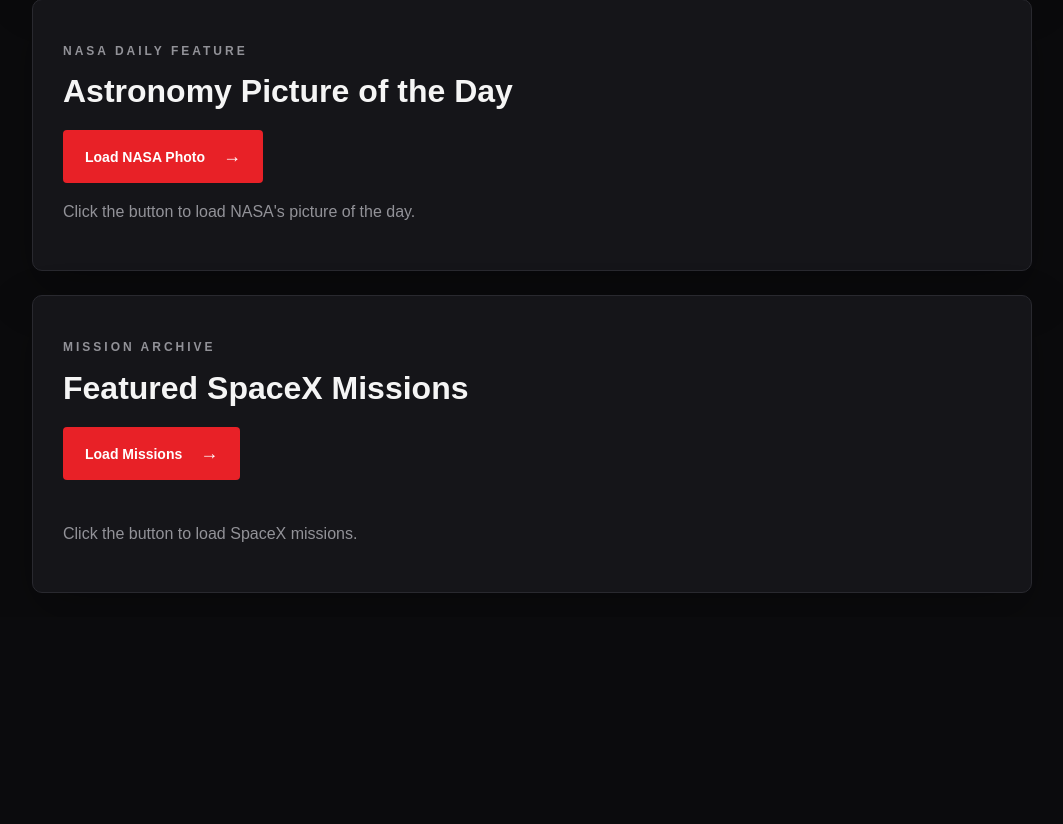
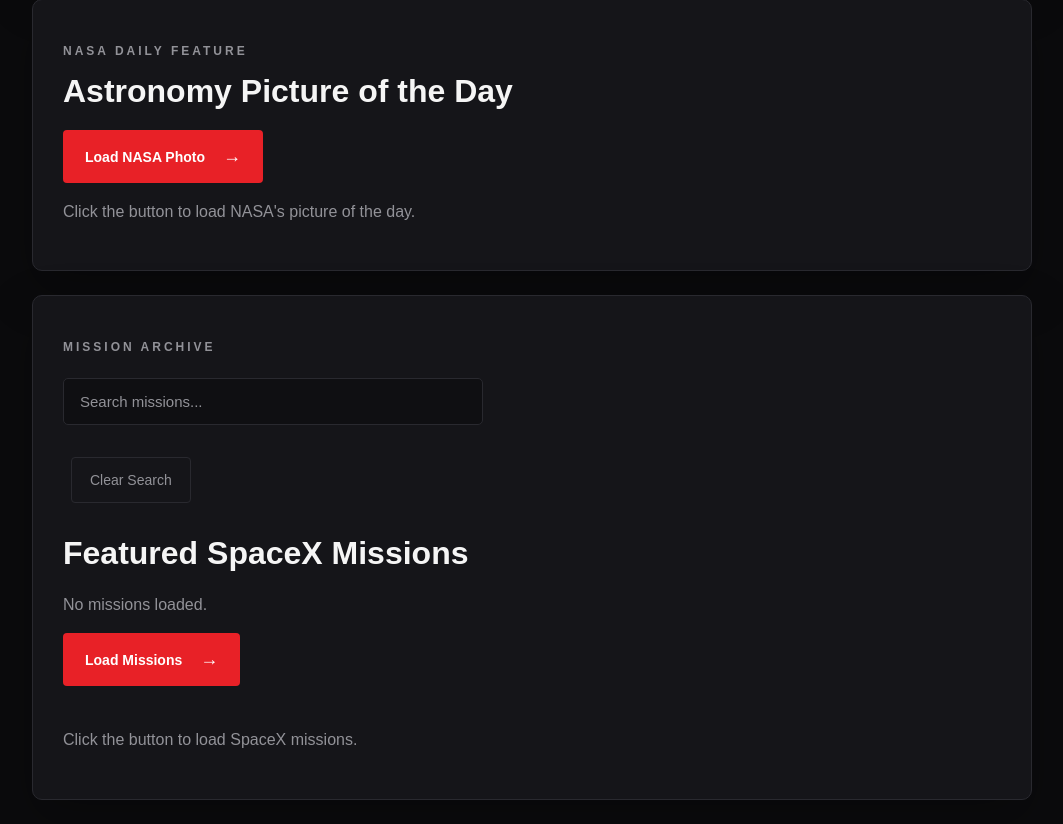
Before and after one commit to EdgarLugoTorres/mission-control-dashboard, a Flask app: page / in a window 1280 px wide. Shown: the part 864-1688 px from the top of the page, without its empty margins (108-1171 px from the left). Before the commit the page ends 1457 px from the top, so only its background shows below. Run offline with Flask 3, Linux system fonts and the light colour scheme.

Commit message:
Add mision searchh and result count

```diff
--- a/static/script.js
+++ b/static/script.js
@@ -1,3 +1,5 @@
+let allMissions = [];
+
 async function loadLaunch() {
     const launchData = document.getElementById("launch-data");
 
@@ -44,7 +46,6 @@ async function loadNasaPhoto() {
         return;
     }
 
-
     nasaData.innerHTML = `
         <h3>${photo.title}</h3>
         <p><strong>Date:</strong> ${photo.date}</p>
@@ -59,9 +60,20 @@ async function loadMissions() {
     missionsList.innerHTML = "<p>Loading missions...</p>";
 
     const response = await fetch("/api/launches");
-    const missions = await response.json();
+    allMissions = await response.json();
+
+    displayMissions(allMissions);
+}
+
+function displayMissions(missions) {
+
+    const missionsList = document.getElementById("missions-list");
 
     missionsList.innerHTML = "";
+    document.getElementById("mission-count").textContent =
+    `Showing ${missions.length} missions`;
+
+
 
     for (const mission of missions) {
         const missionDate = new Date(mission.date);
@@ -73,11 +85,30 @@ async function loadMissions() {
             <h3>${mission.name}</h3>
             <p>Date: ${missionDate.toLocaleDateString()}</p>
             <p>
-              Status:
-              <span class="status-pill">${mission.status}</span>
+                Status:
+                <span class="status-pill">${mission.status}</span>
             </p>
         `;
 
         missionsList.appendChild(missionCard);
     }
 }
+
+const searchInput = document.getElementById("mission-search");
+
+searchInput.addEventListener("input", () => {
+    const searchTerm = searchInput.value.toLowerCase();
+    const filteredMissions = allMissions.filter(mission =>
+        mission.name.toLowerCase().includes(searchTerm)
+    );
+    displayMissions(filteredMissions);
+});
+
+const clearSearchButton = document.getElementById("clear-search");
+
+clearSearchButton.addEventListener("click", () => {
+
+  searchInput.value = "";
+
+  displayMissions(allMissions);
+});
--- a/static/style.css
+++ b/static/style.css
@@ -169,6 +169,9 @@ h1 span {
 }
 
 .mission-item {
+    display: flex;
+    flex-direction: column;
+    min-height: 190px;
     padding: 18px;
     border: 1px solid var(--border);
     border-radius: 8px;
@@ -182,6 +185,7 @@ h1 span {
 }
 
 .mission-item h3 {
+    min-height: 48px;
     margin-top: 0;
     color: var(--text);
     font-size: 18px;
@@ -191,7 +195,6 @@ h1 span {
     margin-bottom: 8px;
     font-size: 14px;
 }
-
 @media (max-width: 800px) {
     #missions-list {
         grid-template-columns: repeat(2, 1fr);
@@ -203,3 +206,43 @@ h1 span {
         grid-template-columns: 1fr;
     }
 }
+
+#mission-search {
+    display: block;
+    width: 100%;
+    max-width: 420px;
+    margin: 20px 0;
+    padding: 14px 16px;
+    border: 1px solid var(--border);
+    border-radius: 5px;
+    outline: none;
+    background-color: #0f0f12;
+    color: var(--text);
+    font-size: 15px;
+}
+
+#mission-search::placeholder {
+    color: var(--muted);
+}
+
+#mission-search:focus {
+    border-color: var(--accent);
+    box-shadow: 0 0 0 2px rgba(232, 33, 39, 0.2);
+}
+
+.secondary-button {
+    margin: 12px 0 20px 8px;
+    padding: 14px 18px;
+    border: 1px solid var(--border);
+    border-radius: 4px;
+    background-color: transparent;
+    color: var(--muted);
+    font-size: 14px;
+    cursor: pointer;
+    transition: color 0.2s, border-color 0.2s;
+}
+
+.secondary-button:hover {
+    border-color: var(--accent);
+    color: var(--text);
+}
--- a/templates/index.html
+++ b/templates/index.html
@@ -62,8 +62,18 @@
 
             <section id="missions-card" class="launch-card">
                 <p class="card-label">MISSION ARCHIVE</p>
+                <input
+                    type="text"
+                    id="mission-search"
+                    placeholder="Search missions..."
+                >
+
+                <button id="clear-search" class="secondary-button">
+                    Clear Search
+                </button>
 
                 <h2>Featured SpaceX Missions</h2>
+                <p id="mission-count">No missions loaded.</p>
 
                 <button class="primary-button" onclick="loadMissions()">
                     Load Missions
```
